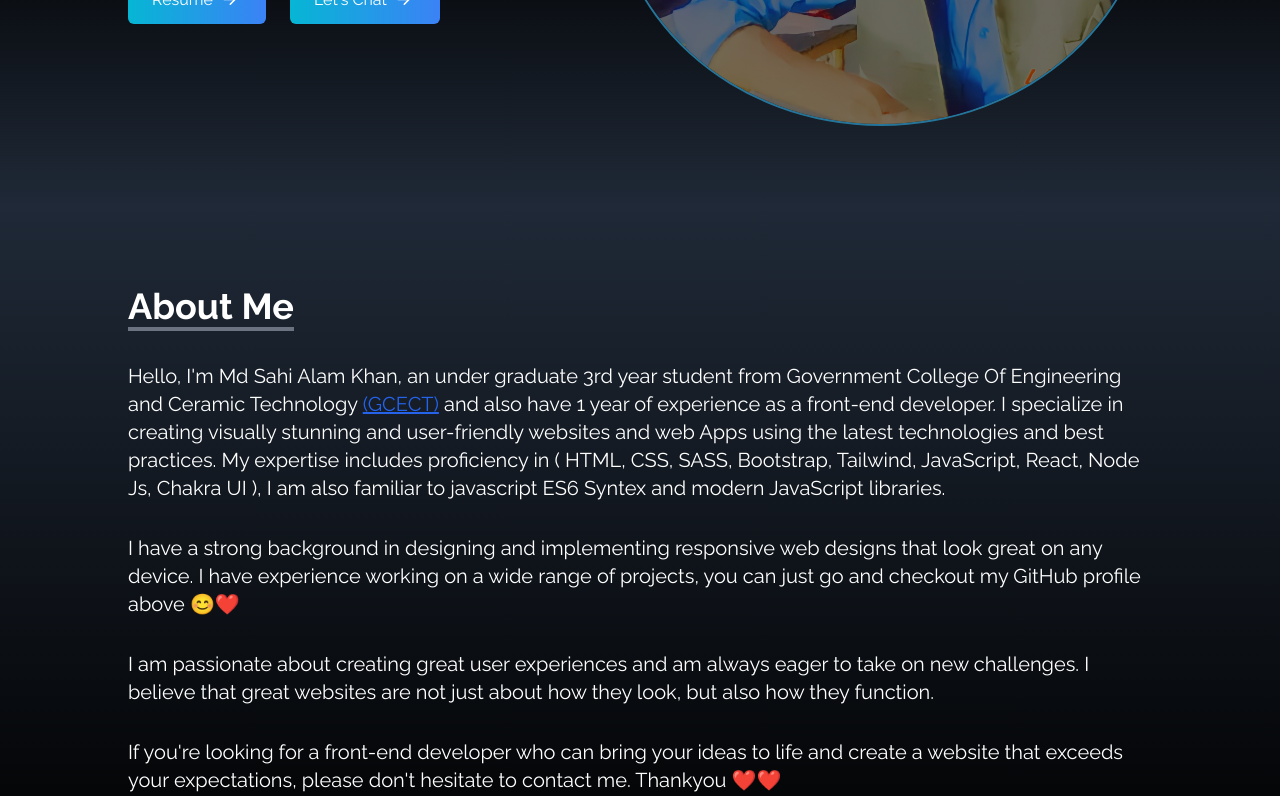
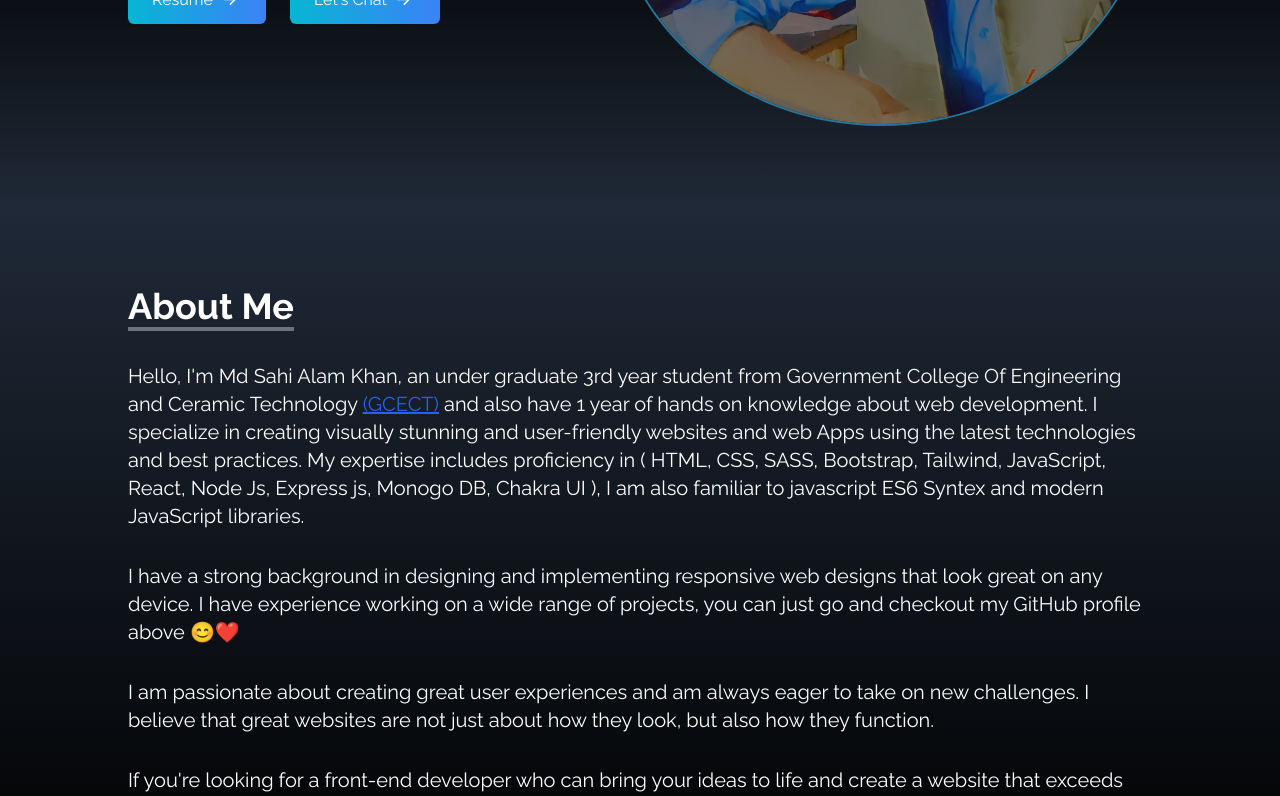
Before and after one commit to sahiAlam/mdSahiAlamKhan_portfolio, a React (Create React App) app: page / in a window 1280 px wide. Shown: the part 527-1323 px from the top of the page. Built offline with nearby package versions, Linux system fonts and the light colour scheme.

Commit message:
title changed

```diff
--- a/src/components/About.jsx
+++ b/src/components/About.jsx
@@ -24,12 +24,13 @@ const About = () => {
           >
             (GCECT)
           </a>{" "}
-          and also have 1 year of experience as a front-end developer. I specialize
-          in creating visually stunning and user-friendly websites and web Apps
-          using the latest technologies and best practices. My expertise
-          includes proficiency in ( HTML, CSS, SASS, Bootstrap, Tailwind,
-          JavaScript, React, Node Js, Chakra UI ), I am also familiar to javascript
-          ES6 Syntex and modern JavaScript libraries.
+          and also have 1 year of hands on knowledge about web development. I
+          specialize in creating visually stunning and user-friendly websites
+          and web Apps using the latest technologies and best practices. My
+          expertise includes proficiency in ( HTML, CSS, SASS, Bootstrap,
+          Tailwind, JavaScript, React, Node Js, Express js, Monogo DB, Chakra UI
+          ), I am also familiar to javascript ES6 Syntex and modern JavaScript
+          libraries.
         </p>
 
         <p className="text-normal lg:text-xl py-4">
--- a/src/components/Home.jsx
+++ b/src/components/Home.jsx
@@ -16,7 +16,7 @@ const Home = () => {
         <div className="lg:max-w-screen-lg  mx-auto flex flex-col items-center justify-between h-full px-4 sm:px-8 lg:px-0 md:flex-row md:space-x-12 py-12 xl:py-20">
           <div className="flex flex-col justify-center lg:w-4/5">
             <h2 className="text-4xl md:text-5xl lg:7xl font-bold text-white">
-              I'm a Front End Web Developer
+              I'm a MERN Stack Developer
             </h2>
             <p className="text-gray-400 py-4 max-w-md text-md md:text-xl">
               Hi, I'm an undergraduate student from Government College of
```
